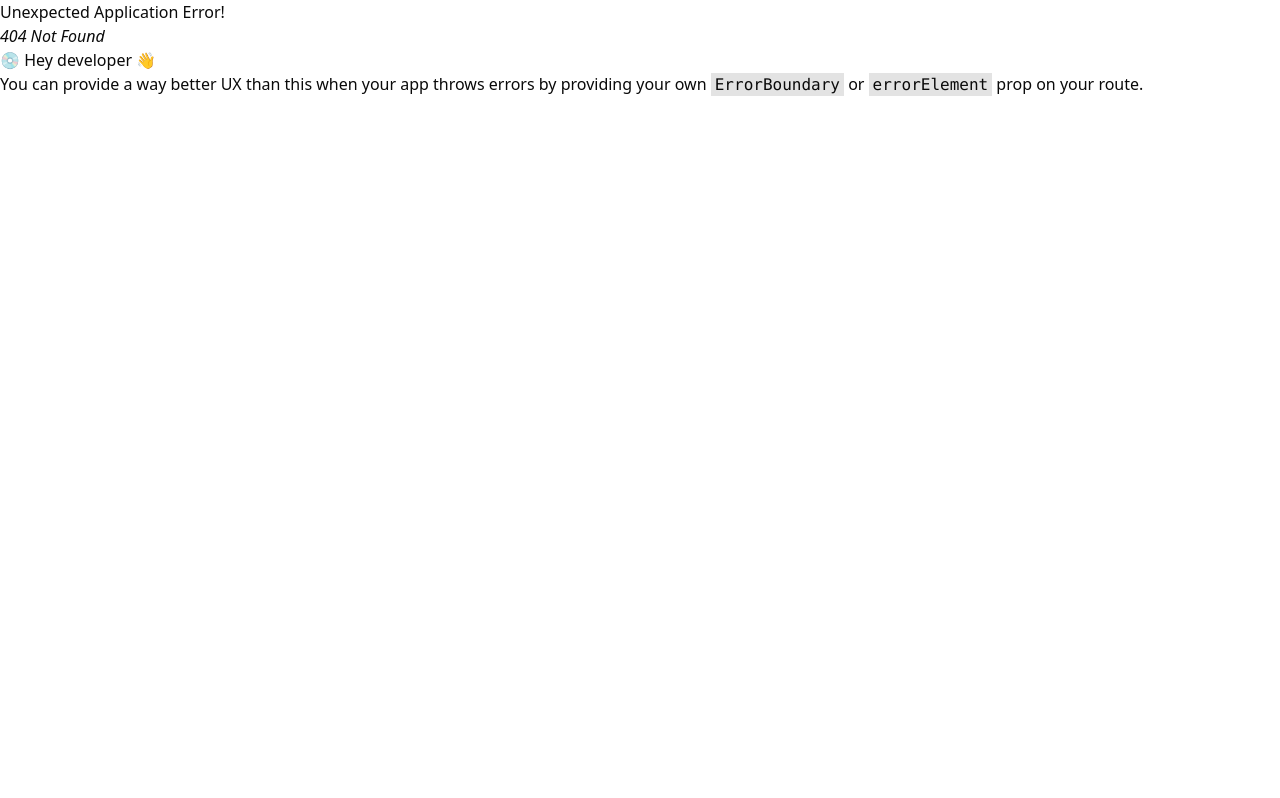
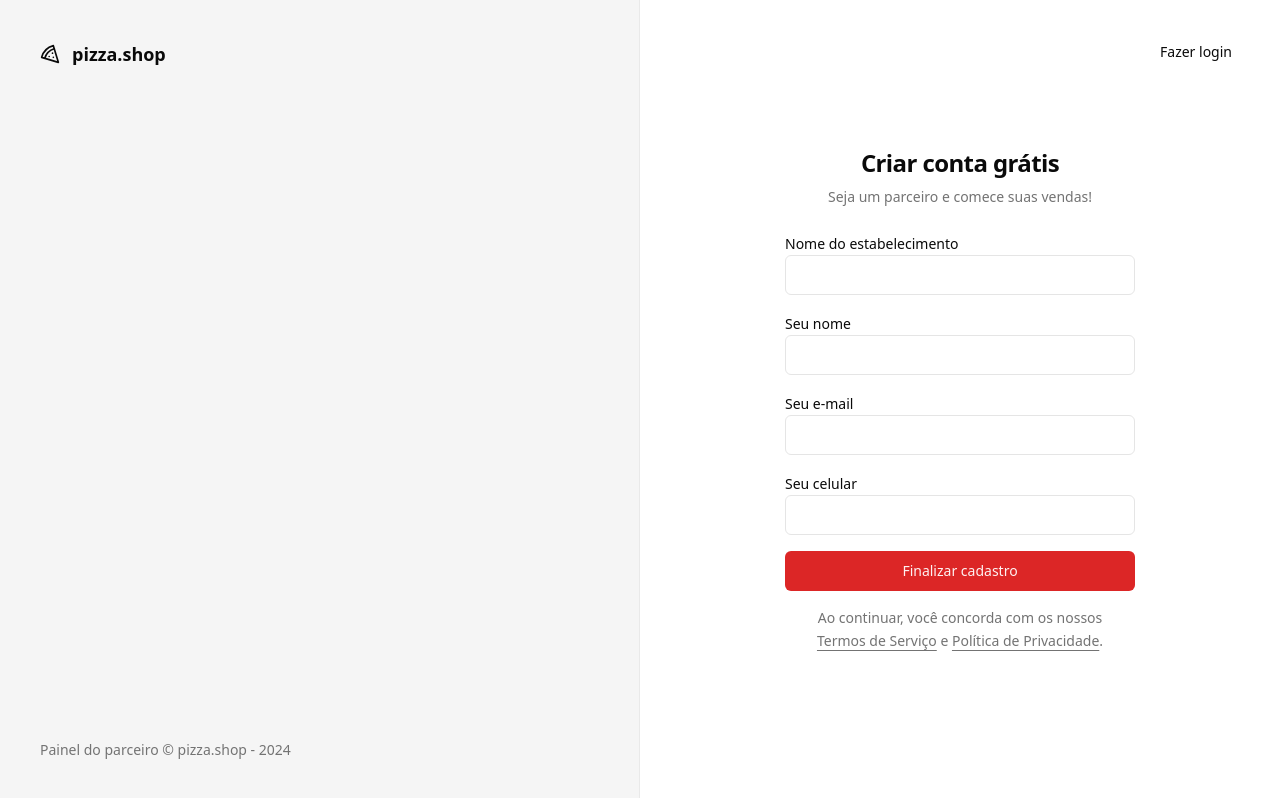
Before and after one commit to jonatas-melo-silva/pizzashop-web, a React (Vite) app: page /sign-up in a window 1280 px wide. Before the commit this address had no page. Built offline with nearby package versions, Linux system fonts and the light colour scheme.

Commit message:
feat: adiciona pagina de cadastro

```diff
--- a/src/layouts/auth-layout.tsx
+++ b/src/layouts/auth-layout.tsx
@@ -22,7 +22,7 @@
         </footer>
       </aside>
 
-      <main className="flex flex-col items-center justify-center">
+      <main className="relative flex flex-col items-center justify-center">
         <Outlet />
       </main>
     </div>
--- a/src/pages/auth/index.ts
+++ b/src/pages/auth/index.ts
@@ -1 +1,2 @@
 export * from './sign-in'
+export * from './sign-up'
--- a/src/pages/auth/sign-in.tsx
+++ b/src/pages/auth/sign-in.tsx
@@ -3,6 +3,7 @@
 import { ComponentProps } from 'react'
 import { Helmet } from 'react-helmet-async'
 import { useForm } from 'react-hook-form'
+import { Link } from 'react-router-dom'
 import { toast } from 'sonner'
 import { z } from 'zod'
 
@@ -46,6 +47,9 @@
     <>
       <Helmet title="Login" />
       <div className={cn(styles({ className }))} {...props}>
+        <Button variant="ghost" asChild className="absolute right-8 top-8">
+          <Link to="/sign-up">Novo estabelecimento</Link>
+        </Button>
         <div className="flex w-[350px] flex-col justify-center gap-6">
           <section className="flex flex-col gap-2 text-center">
             <h1 className="text-2xl font-semibold tracking-tight">
--- /dev/null
+++ b/src/pages/auth/sign-up.tsx
@@ -0,0 +1,121 @@
+import { zodResolver } from '@hookform/resolvers/zod'
+import { cva } from 'class-variance-authority'
+import { ComponentProps } from 'react'
+import { Helmet } from 'react-helmet-async'
+import { useForm } from 'react-hook-form'
+import { Link, useNavigate } from 'react-router-dom'
+import { toast } from 'sonner'
+import { z } from 'zod'
+
+import { Button, Input, Label } from '@/components/ui'
+import { cn } from '@/libs'
+
+const signUpFormSchema = z.object({
+  restaurantName: z.string(),
+  managerName: z.string(),
+  phone: z.string(),
+  email: z.string().email(),
+})
+
+type SignUpFormInput = z.infer<typeof signUpFormSchema>
+
+const styles = cva('p-8')
+
+export type SignUpProps = ComponentProps<'div'>
+
+export function SignUp({ className, ...props }: SignUpProps) {
+  const navigate = useNavigate()
+
+  const {
+    register,
+    handleSubmit,
+    formState: { isSubmitting },
+  } = useForm<SignUpFormInput>({
+    resolver: zodResolver(signUpFormSchema),
+  })
+
+  async function handleSignUp(data: SignUpFormInput) {
+    try {
+      console.log(data)
+      await new Promise((resolve) => setTimeout(resolve, 2000))
+      // throw new Error()
+      toast.success('Restaurante cadastrado com sucesso!', {
+        action: {
+          label: 'Login',
+          onClick: () => navigate('/sign-in'),
+        },
+      })
+    } catch {
+      toast.error('Erro ao cadastrar restaurante!')
+    }
+  }
+  return (
+    <>
+      <Helmet title="Cadastro" />
+      <div className={cn(styles({ className }))} {...props}>
+        <Button variant="ghost" asChild className="absolute right-8 top-8">
+          <Link to="/sign-in">Fazer login</Link>
+        </Button>
+        <div className="flex w-[350px] flex-col justify-center gap-6">
+          <section className="flex flex-col gap-2 text-center">
+            <h1 className="text-2xl font-semibold tracking-tight">
+              Criar conta grátis
+            </h1>
+            <p className="text-sm text-muted-foreground">
+              Seja um parceiro e comece suas vendas!
+            </p>
+          </section>
+
+          <form
+            onSubmit={handleSubmit(handleSignUp)}
+            className="flex flex-col gap-4"
+          >
+            <fieldset>
+              <Label htmlFor="restaurantName">Nome do estabelecimento</Label>
+              <Input
+                id="restaurantName"
+                type="text"
+                {...register('restaurantName')}
+              />
+            </fieldset>
+
+            <fieldset>
+              <Label htmlFor="managerName">Seu nome</Label>
+              <Input
+                id="managerName"
+                type="managerName"
+                {...register('managerName')}
+              />
+            </fieldset>
+
+            <fieldset>
+              <Label htmlFor="email">Seu e-mail</Label>
+              <Input id="email" type="email" {...register('email')} />
+            </fieldset>
+
+            <fieldset>
+              <Label htmlFor="phone">Seu celular</Label>
+              <Input id="phone" type="tel" {...register('phone')} />
+            </fieldset>
+
+            <Button disabled={isSubmitting} type="submit">
+              Finalizar cadastro
+            </Button>
+
+            <p className="px-6 text-center text-sm leading-relaxed text-muted-foreground">
+              Ao continuar, você concorda com os nossos{' '}
+              <a href="#" className="underline underline-offset-4">
+                Termos de Serviço
+              </a>{' '}
+              e{' '}
+              <a href="#" className="underline underline-offset-4">
+                Política de Privacidade
+              </a>
+              .
+            </p>
+          </form>
+        </div>
+      </div>
+    </>
+  )
+}
```
Also changed, not shown: src/routes.tsx (+5 -2 lines).
